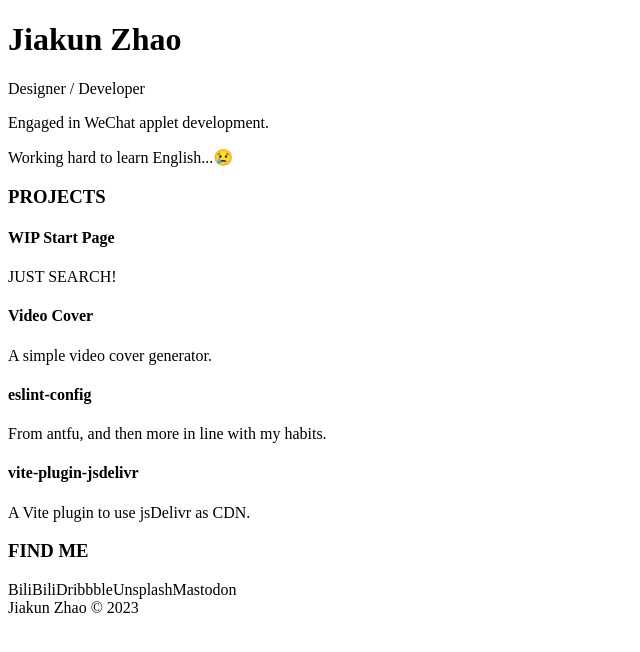
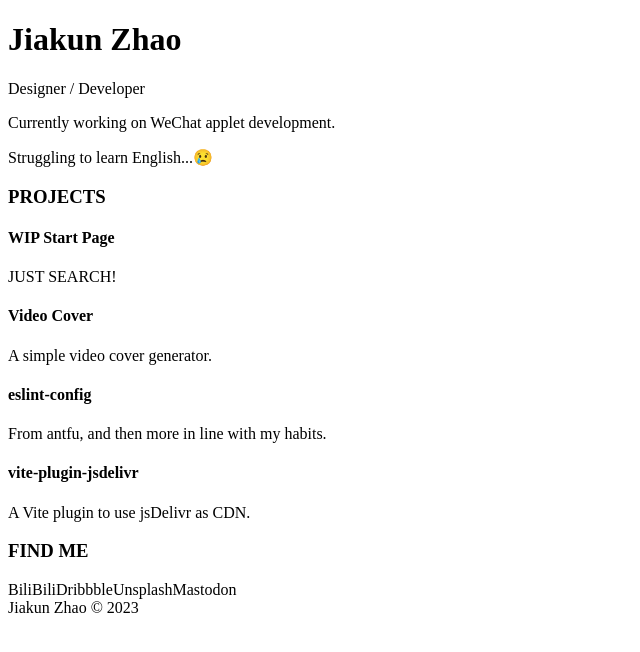
Before and after one commit to jiakun-zhao/jiakun-zhao, a Vue app: page / in a window 1280 px wide. Shown: the top 652 px of the page, without its empty margins (0-640 px from the left). Built offline with nearby package versions, Linux system fonts and the light colour scheme.

Commit message:
chore: header content

```diff
--- a/src/components/Header.vue
+++ b/src/components/Header.vue
@@ -1,6 +1,6 @@
 <template>
     <h1 h>Jiakun Zhao</h1>
     <p my-4 mt-12>Designer / Developer</p>
-    <p my-4>Engaged in WeChat applet development.</p>
-    <p my-4>Working hard to learn English...😢</p>
+    <p my-4>Currently working on WeChat applet development.</p>
+    <p my-4>Struggling to learn English...😢</p>
 </template>
```
